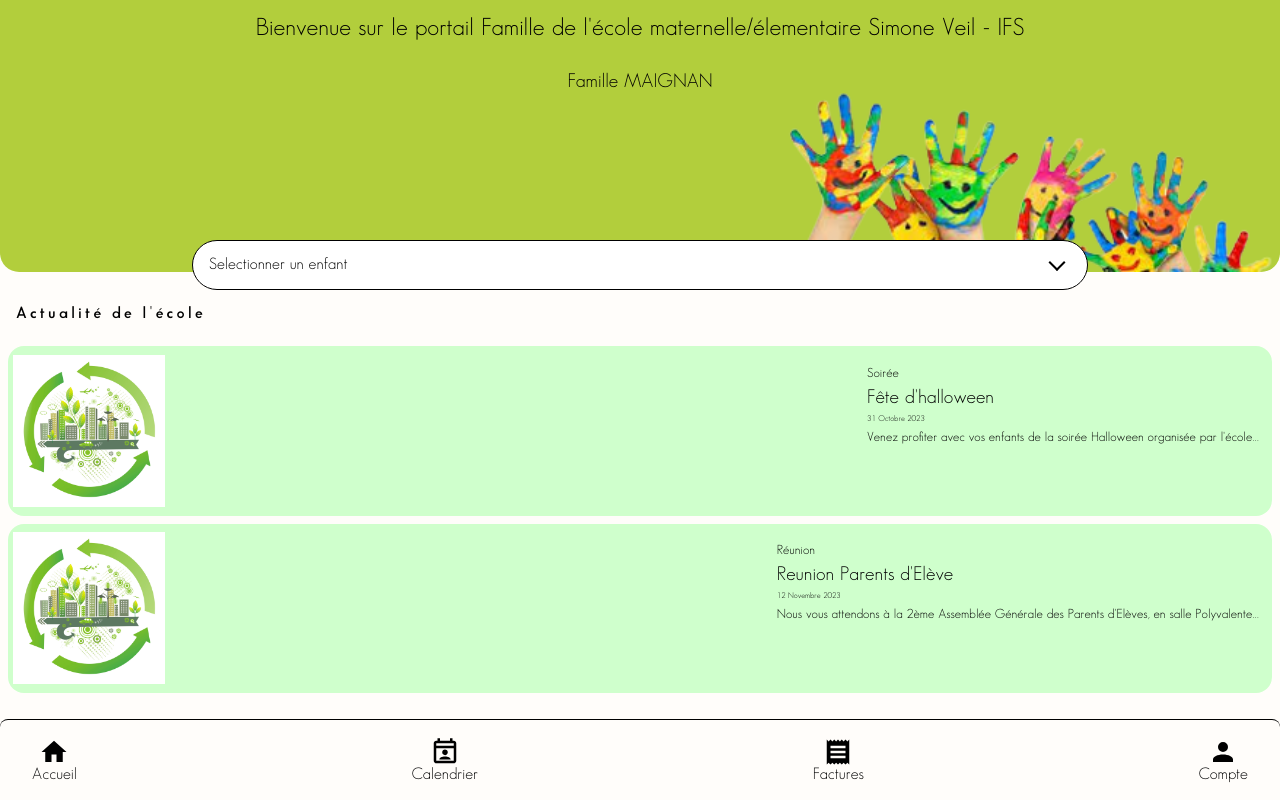
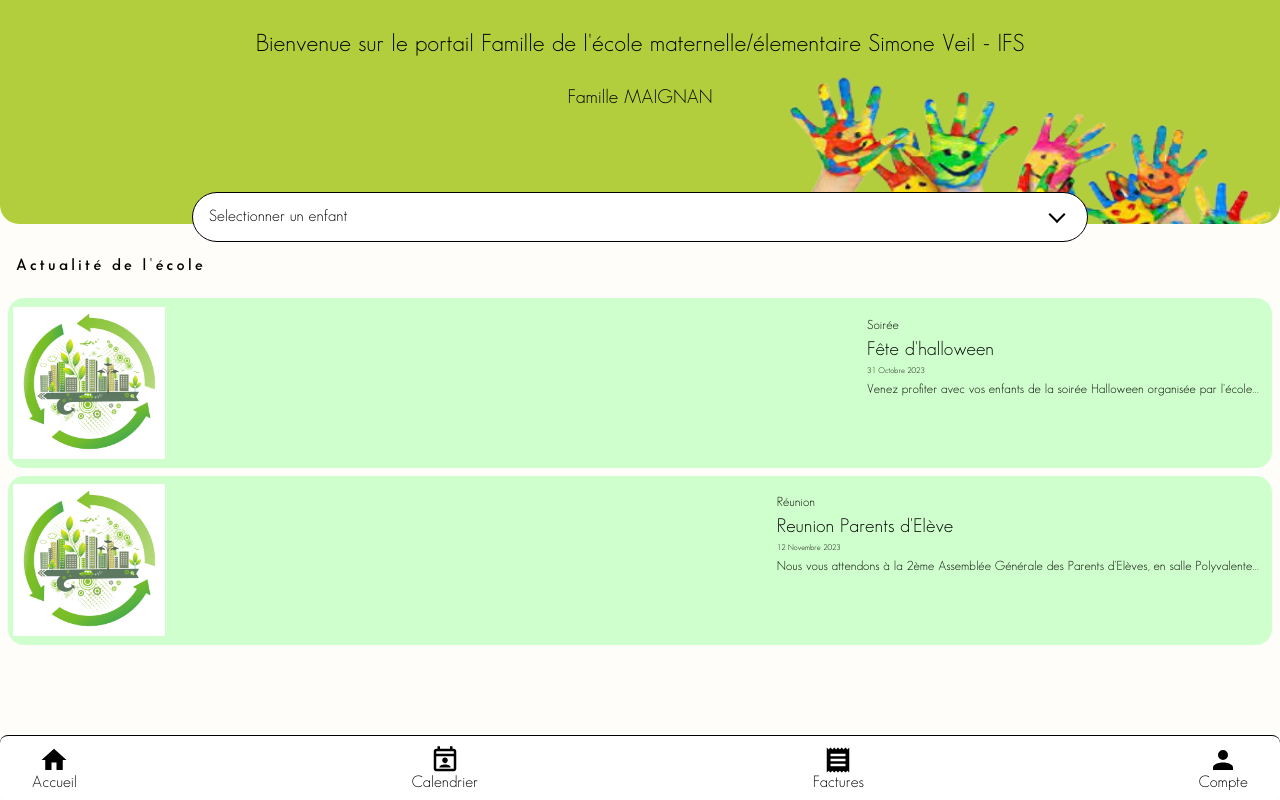
Before and after one commit to MaignanBrice/red-thread, a plain HTML site: page index.html in a window 1280 px wide. Drawn offline with Linux system fonts and the light colour scheme.

Commit message:
fixed section heights

```diff
--- a/assets/style/index.css
+++ b/assets/style/index.css
@@ -170,8 +170,9 @@ main {
 /* Header & Nav */
 
 .navbar {
+    background-color: white;
     padding: .5rem 2rem;
-    height: 8vh;
+    height: 6vh;
     width: calc(100% - 4rem);
     position: absolute;
     bottom: 0;
@@ -195,8 +196,6 @@ main {
     align-items: center;
 }
 
-
-
 .navbar__bloc img {
     width: 30px;
     height: 30px;
@@ -204,12 +203,12 @@ main {
 
 .welcome {
     position: relative;
-    height: 30vh;
+    height: 20vh;
     width: calc(100% - 2rem);
     background-color: #B2CE3C;
     border-bottom-left-radius: 1.2rem;
     border-bottom-right-radius: 1.2rem;
-    padding: 1rem;
+    padding: 2rem 1rem;
 }
 
 .welcome img {
@@ -276,7 +275,6 @@ h2 {
     margin: .5rem auto;
 }
 
-
 .dropdown__arrow {
     border-bottom: 2px solid #000;
     border-right: 2px solid #000;
@@ -339,12 +337,14 @@ h2 {
     font-size: 1.2rem;
     margin-bottom: .5rem;
 }
+
 .article__container h4 {
     font-size: .5rem;
     margin-bottom: .5rem;
 }
 
-.article__container p, .article__tag {
+.article__container p,
+.article__tag {
     font-size: .8rem;
     margin-bottom: .5rem;
 }
```
